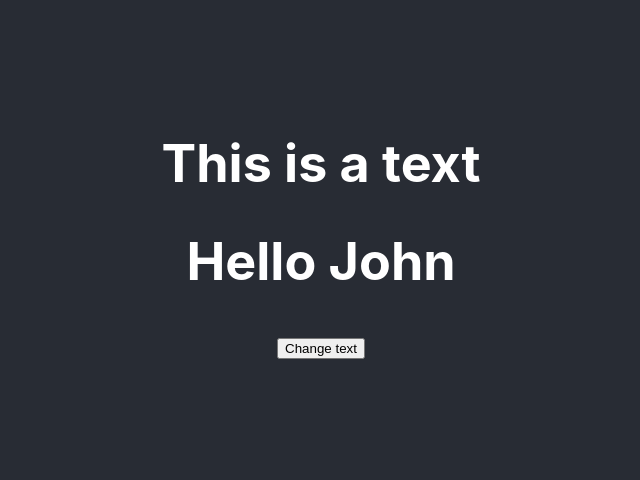
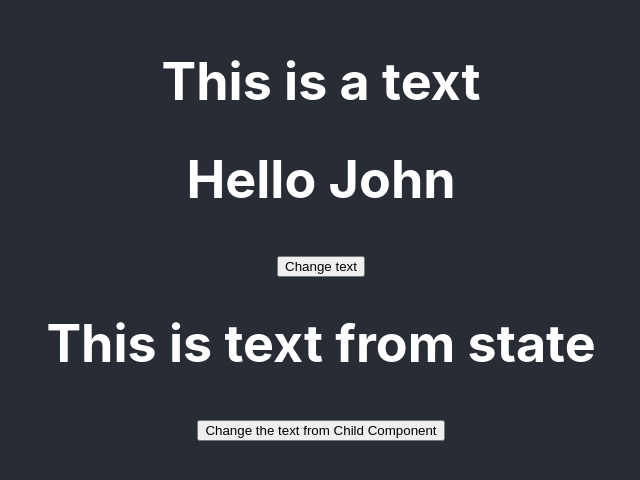
Before and after one commit to andreaangelova/react-app, a React (Create React App) app: page / in a window 1280 px wide. Shown: the part 172-652 px from the top of the page, without its empty margins (319-959 px from the left). Built offline with nearby package versions, Linux system fonts and the light colour scheme.

Commit message:
added props and state

```diff
--- /dev/null
+++ b/src/classExamples/ChildClass.js
@@ -0,0 +1,16 @@
+import { Component } from "react";
+
+class ChildClass extends Component {
+  render() {
+    return (
+      <div>
+        <h1>{this.props.text}</h1>
+        <button onClick={this.props.changeText}>
+          Change the text from Child Component
+        </button>
+      </div>
+    );
+  }
+}
+
+export default ChildClass;
--- a/src/classExamples/MainClass.js
+++ b/src/classExamples/MainClass.js
@@ -1,24 +1,42 @@
 import { Component } from "react";
+import ChildClass from "./ChildClass";
 
 class MainClass extends Component {
   text = "This is a text";
-  state = { name: "John", surname: "Doe" };
+  state = { name: "John", surname: "Doe", text: "This is text from state" };
   constructor(props) {
     super(props);
     //this.clicked = this.clicked.bind(this);
   }
   clicked = () => {
-    this.setState({ name: "John Changed", surname: "Doe Changed" });
+    this.setState({
+      name: "John Changed",
+      surname: "Doe Changed",
+      text: "Text is Changed from parent",
+    });
     setTimeout(() => {
       console.log(this.state);
     }, [100]);
   };
+
+  changedFromChildComponent = () => {
+    this.setState({
+      name: "John Changed from Child",
+      surname: "Doe Changed from Child",
+      text: "Text is Changed from Child",
+    });
+  };
+
   render() {
     return (
       <div>
         <h1>{this.text}</h1>
         <h1>Hello {this.state.name}</h1>
         <button onClick={this.clicked}>Change text</button>
+        <ChildClass
+          text={this.state.text}
+          changeText={this.changedFromChildComponent}
+        ></ChildClass>
       </div>
     );
   }
```
Also changed, not shown: src/classExamples/HomeClass.js (added).
